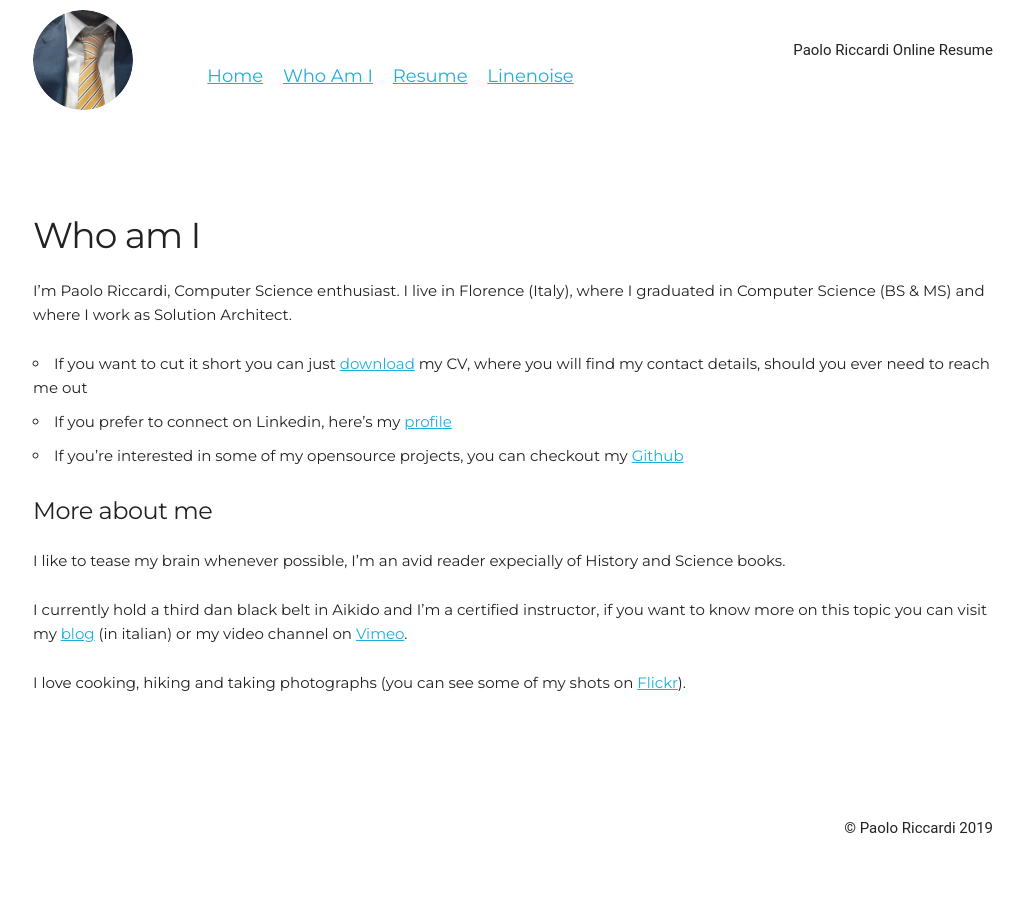
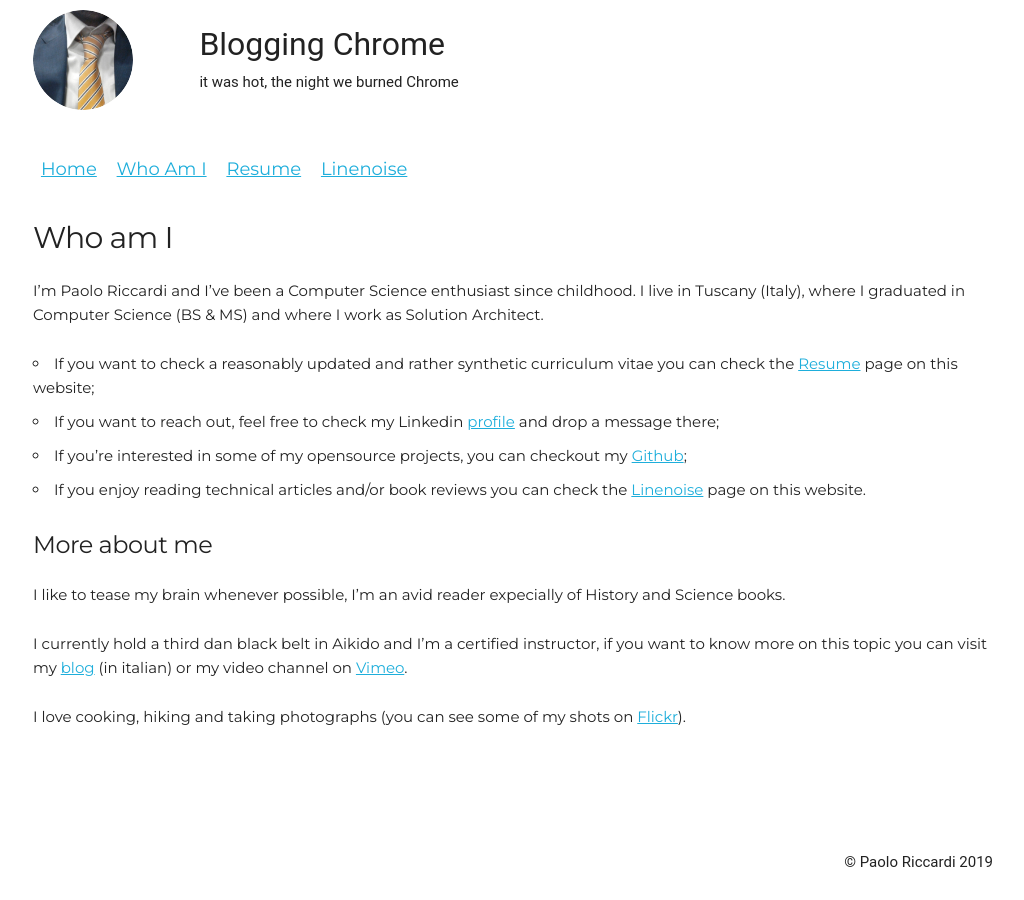
Before and after one commit to paoloriccardi/paoloriccardi.github.io, a Jekyll site: the page built from whoami.md, in a window 1280 px wide. Shown: the whole page, without its empty margins (127-1151 px from the left). Built offline with Jekyll 4.4.1, drawn with Linux system fonts in a browser that asks for light colours.

Commit message:
text fixing

```diff
--- a/_layouts/default.html
+++ b/_layouts/default.html
@@ -28,8 +28,18 @@
                 <div class="two columns" >
                     <img class="img-circle" src="/images/avat.jpg" alt="avatar">
                 </div>
-                <div class="ten columns" style="margin-top: 3%; margin-bottom:10%">
-                    <div style="font-family: 'Roboto', monospace; text-align:right;">Paolo Riccardi Online Resume</div>
+                <div class="ten columns" style="margin-top: 1%; margin-bottom:1%">
+                    <p>
+                        <span class="column" style="font-family: 'Roboto', monospace; font-size:xx-large">Blogging Chrome</span>
+                    </p>
+                    <p>
+                        <span class="column" style="font-family: 'Roboto', monospace; font-size:normal">it was hot, the night we burned Chrome</span>
+                    </p>
+                </div>
+            </div>
+
+            <div class="row" style="margin-top: 1%;">
+                <div class="ten columns" style="margin-top: 3%; margin-bottom:1%;">
                     <ul id="menu">
                         {% for link in site.data.navigation %}
                         <li><span style="font-size:larger;"><a href="{{ link.url | prepend: site.baseurl }}">{{ link.title }}</a></span></li>
--- a/whoami.md
+++ b/whoami.md
@@ -3,15 +3,15 @@ title: Who am I
 layout: default
 permalink: /Whoami/
 ---
-### {{page.title}}
+#### {{page.title}}
 
-I'm Paolo Riccardi, Computer Science enthusiast.
-I live in Florence (Italy), where I graduated in Computer Science (BS & MS) and where I work as Solution Architect.
+I'm Paolo Riccardi and I've been a Computer Science enthusiast since childhood.
+I live in Tuscany (Italy), where I graduated in Computer Science (BS & MS) and where I work as Solution Architect.
 
-- If you want to cut it short you can just [download](https://drive.google.com/file/d/1cqsDFPhVjfCzJU6vXeXojDGX3foo0Rju/view?usp=sharing){:target="_blank"} my CV, where you will find my contact details, should you ever need to reach me out
-- If you prefer to connect on Linkedin, here's my [profile](https://www.linkedin.com/in/paolo-riccardi-71795a85/en){:target="_blank"}
-- If you're interested in some of my opensource projects, you can checkout my [Github](https://github.com/paoloriccardi){:target="_blank"}
-
+- If you want to check a reasonably updated and rather synthetic curriculum vitae you can check the [Resume](/Resume/) page on this website;
+- If you want to reach out, feel free to check my Linkedin [profile](https://www.linkedin.com/in/paolo-riccardi-71795a85/en){:target="_blank"} and drop a message there;
+- If you're interested in some of my opensource projects, you can checkout my [Github](https://github.com/paoloriccardi){:target="_blank"};
+- If you enjoy reading technical articles and/or book reviews you can check the  [Linenoise](/Linenoise/) page on this website.
 
 ##### More about me
 I like to tease my brain whenever possible, I'm an avid reader expecially of History and Science books.
```
Also changed, not shown: index.md (+1 -1 lines), linenoise.md (+1 -1 lines), resume.md (+3 -4 lines).
